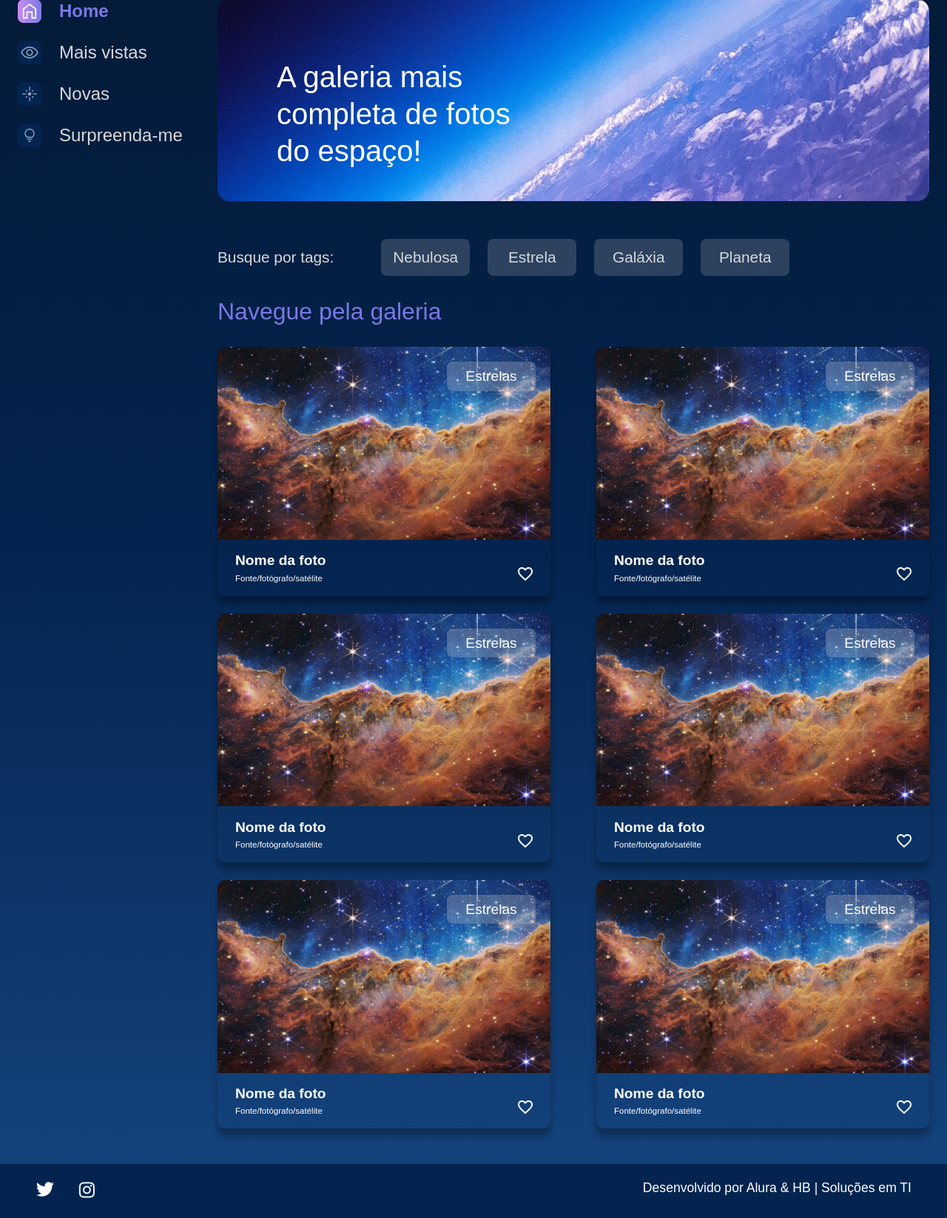
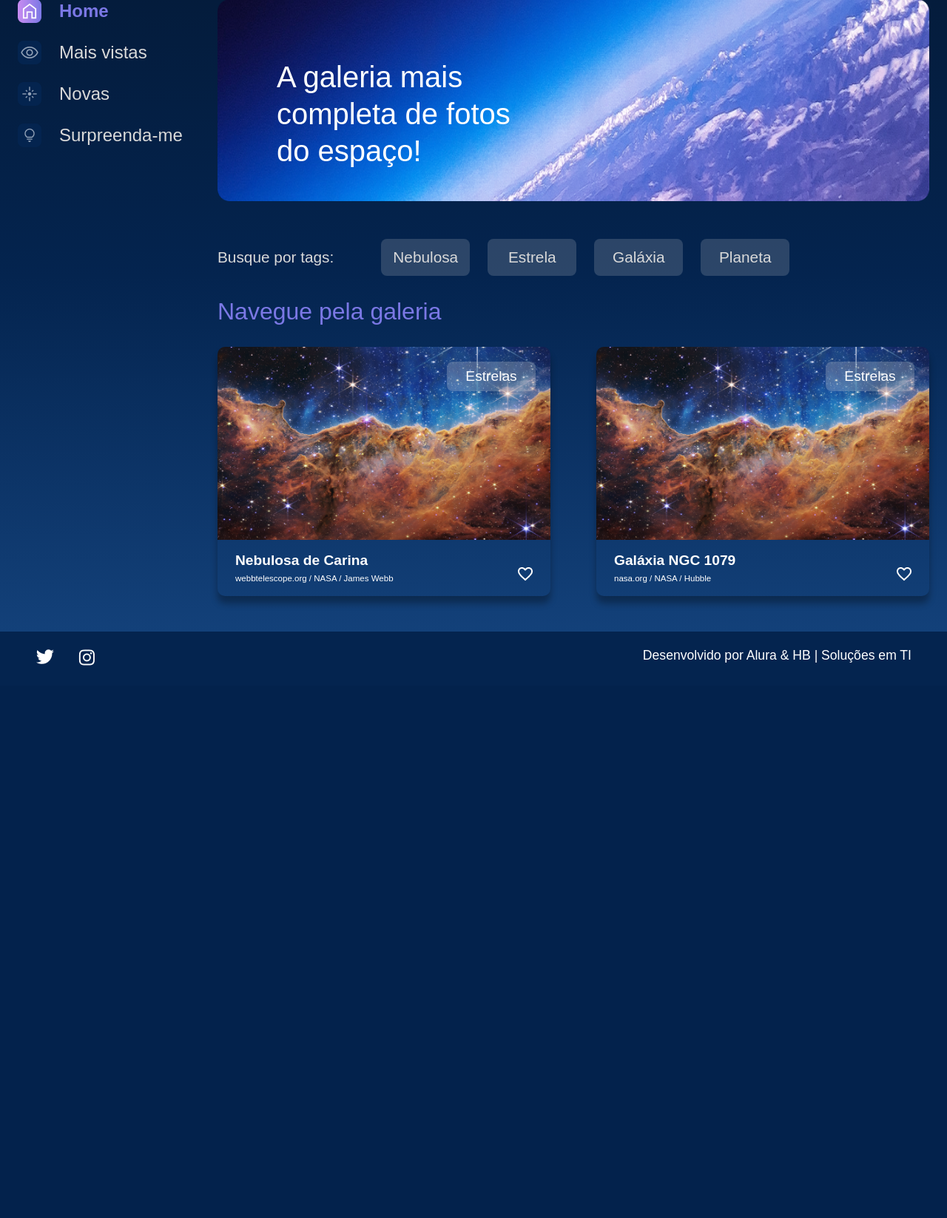
Before and after one commit to helton-barbosa/alura_space, a Django app: page / in a window 1280 px wide. Shown: the part 179-1826 px from the top of the page at 74% size. After the commit the page ends 1079 px from the top, so only its background shows below. Run offline with Django 4.2, Linux system fonts and the light colour scheme.

Commit message:
Nomes dinâmicos

```diff
--- a/galeria/views.py
+++ b/galeria/views.py
@@ -1,7 +1,14 @@
 from django.shortcuts import render
 
 def index(request):
-    return render(request, 'galeria/index.html')
+
+    dados = {
+        1: {"nome": "Nebulosa de Carina",
+            "legenda": "webbtelescope.org / NASA / James Webb" },
+        2: {"nome": "Galáxia NGC 1079",
+            "legenda": "nasa.org / NASA / Hubble"}
+    }
+    return render(request, 'galeria/index.html', {"cards": dados})
 
 def imagem(request):
     return render(request, 'galeria/imagem.html')
--- a/templates/galeria/index.html
+++ b/templates/galeria/index.html
@@ -19,96 +19,23 @@
                     <div class="cards">
                         <h2 class="cards__titulo">Navegue pela galeria</h2>
                         <ul class="cards__lista">
+                            {% for foto_id, info in cards.items %}
                             <li class="card">
                                 <a href="{% url 'imagem' %}">
                                     <img class="card__imagem" src="{% static '/assets/imagens/galeria/carina-nebula.png' %}" alt="foto">
                                 </a>
                                 <span class="card__tag">Estrelas</span>
                                 <div class="card__info">
-                                    <p class="card__titulo">Nome da foto</p>
+                                    <p class="card__titulo">{{ info.nome }}</p>
                                     <div class="card__texto">
-                                        <p class="card__descricao">Fonte/fotógrafo/satélite</p>
+                                        <p class="card__descricao">{{ info.legenda }}</p>
                                         <span>
                                             <img src="{% static '/assets/ícones/1x/favorite_outline.png' %}" alt="ícone de coração">
                                         </span>
                                     </div>
                                 </div>
                             </li>
-                            <li class="card">
-                                <a href="{% url 'imagem' %}">
-                                    <img class="card__imagem" src="{% static '/assets/imagens/galeria/carina-nebula.png' %}" alt="foto">
-                                </a>
-                                <span class="card__tag">Estrelas</span>
-                                <div class="card__info">
-                                    <p class="card__titulo">Nome da foto</p>
-                                    <div class="card__texto">
-                                        <p class="card__descricao">Fonte/fotógrafo/satélite</p>
-                                        <span>
-                                            <img src="{% static '/assets/ícones/1x/favorite_outline.png' %}" alt="ícone de coração">
-                                        </span>
-                                    </div>
-                                </div>
-                            </li>
-                            <li class="card">
-                                <a href="{% url 'imagem' %}">
-                                    <img class="card__imagem" src="{% static '/assets/imagens/galeria/carina-nebula.png' %}" alt="foto">
-                                </a>
-                                <span class="card__tag">Estrelas</span>
-                                <div class="card__info">
-                                    <p class="card__titulo">Nome da foto</p>
-                                    <div class="card__texto">
-                                        <p class="card__descricao">Fonte/fotógrafo/satélite</p>
-                                        <span>
-                                            <img src="{% static '/assets/ícones/1x/favorite_outline.png' %}" alt="ícone de coração">
-                                        </span>
-                                    </div>
-                                </div>
-                            </li>
-                            <li class="card">
-                                <a href="{% url 'imagem' %}">
-                                    <img class="card__imagem" src="{% static '/assets/imagens/galeria/carina-nebula.png' %}" alt="foto">
-                                </a>
-                                <span class="card__tag">Estrelas</span>
-                                <div class="card__info">
-                                    <p class="card__titulo">Nome da foto</p>
-                                    <div class="card__texto">
-                                        <p class="card__descricao">Fonte/fotógrafo/satélite</p>
-                                        <span>
-                                            <img src="{% static '/assets/ícones/1x/favorite_outline.png' %}" alt="ícone de coração">
-                                        </span>
-                                    </div>
-                                </div>
-                            </li>
-                            <li class="card">
-                                <a href="{% url 'imagem' %}">
-                                    <img class="card__imagem" src="{% static '/assets/imagens/galeria/carina-nebula.png' %}" alt="foto">
-                                </a>
-                                <span class="card__tag">Estrelas</span>
-                                <div class="card__info">
-                                    <p class="card__titulo">Nome da foto</p>
-                                    <div class="card__texto">
-                                        <p class="card__descricao">Fonte/fotógrafo/satélite</p>
-                                        <span>
-                                            <img src="{% static '/assets/ícones/1x/favorite_outline.png' %}" alt="ícone de coração">
-                                        </span>
-                                    </div>
-                                </div>
-                            </li>
-                            <li class="card">
-                                <a href="{% url 'imagem' %}">
-                                    <img class="card__imagem" src="{% static '/assets/imagens/galeria/carina-nebula.png' %}" alt="foto">
-                                </a>
-                                <span class="card__tag">Estrelas</span>
-                                <div class="card__info">
-                                    <p class="card__titulo">Nome da foto</p>
-                                    <div class="card__texto">
-                                        <p class="card__descricao">Fonte/fotógrafo/satélite</p>
-                                        <span>
-                                            <img src="{% static '/assets/ícones/1x/favorite_outline.png' %}" alt="ícone de coração">
-                                        </span>
-                                    </div>
-                                </div>
-                            </li>
+                            {% endfor %}
                         </ul>
                     </div>
                 </section>
```
